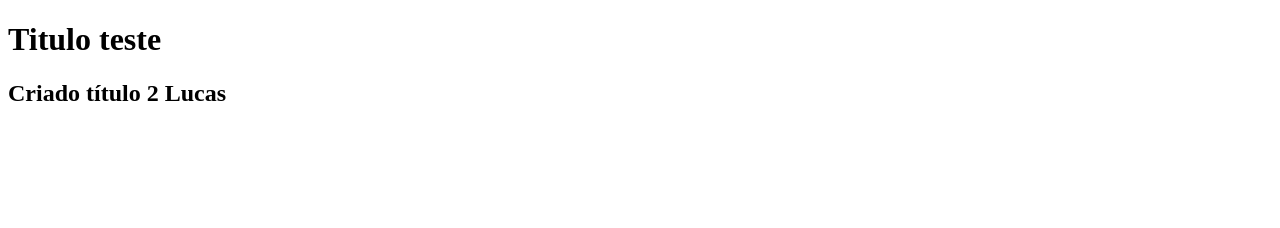
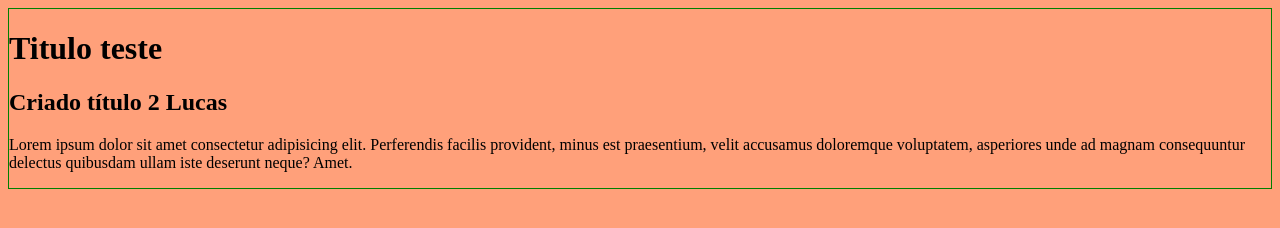
Before and after one commit to JhoneNetwork/git-essencials, a plain HTML site: page index.html in a window 1280 px wide. Drawn offline with Linux system fonts and the light colour scheme.

Commit message:
Alterado o fundo e borda da página inicial

```diff
--- /dev/null
+++ b/estilo.css
@@ -0,0 +1,4 @@
+body{
+    border: 1px solid green;
+    background: lightsalmon;
+}
--- a/index.html
+++ b/index.html
@@ -4,9 +4,19 @@
     <meta charset="UTF-8">
     <meta name="viewport" content="width=, initial-scale=1.0">
     <title>Git e GitHub</title>
+
+    <link rel="stylesheet" href="estilo.css">
 </head>
 <body>
     <h1>Titulo teste</h1>
     <h2>Criado título 2 Lucas</h2>
+
+    <p>
+        Lorem ipsum dolor sit amet consectetur adipisicing elit.
+        Perferendis facilis provident, minus est praesentium,
+        velit accusamus doloremque voluptatem, asperiores
+        unde ad magnam consequuntur delectus quibusdam
+        ullam iste deserunt neque? Amet.
+    </p>
 </body>
 </html>
```
